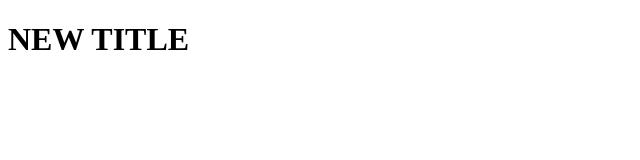
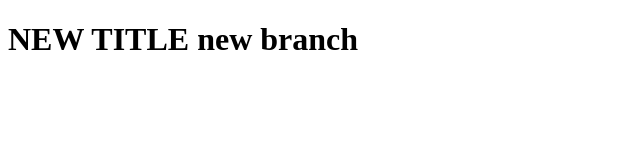
Before and after one commit to joking785/gitlearn, a plain HTML site: page index.html in a window 1280 px wide. Shown: the whole page, without its empty margins (0-640 px from the left). Drawn offline with Linux system fonts and the light colour scheme.

Commit message:
new branch

```diff
--- a/index.html
+++ b/index.html
@@ -7,6 +7,6 @@
     <title>Document</title>
 </head>
 <body>
-    <h1>NEW TITLE</h1>
+    <h1>NEW TITLE new branch</h1>
 </body>
 </html>
```
